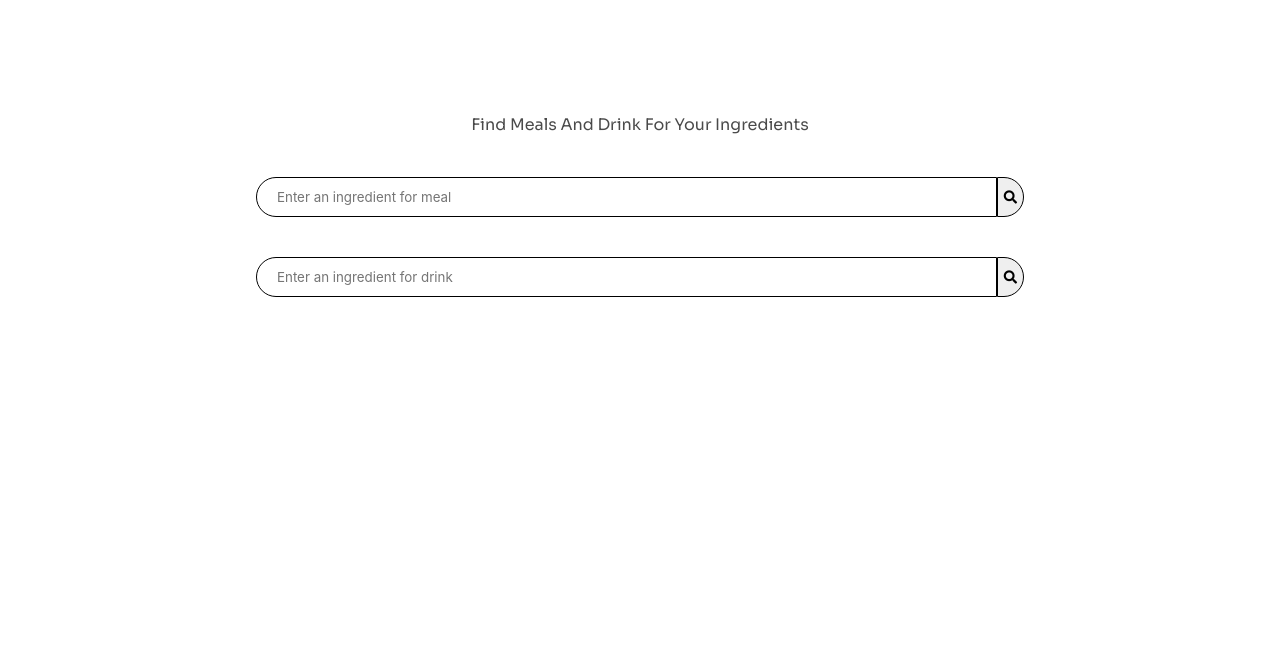
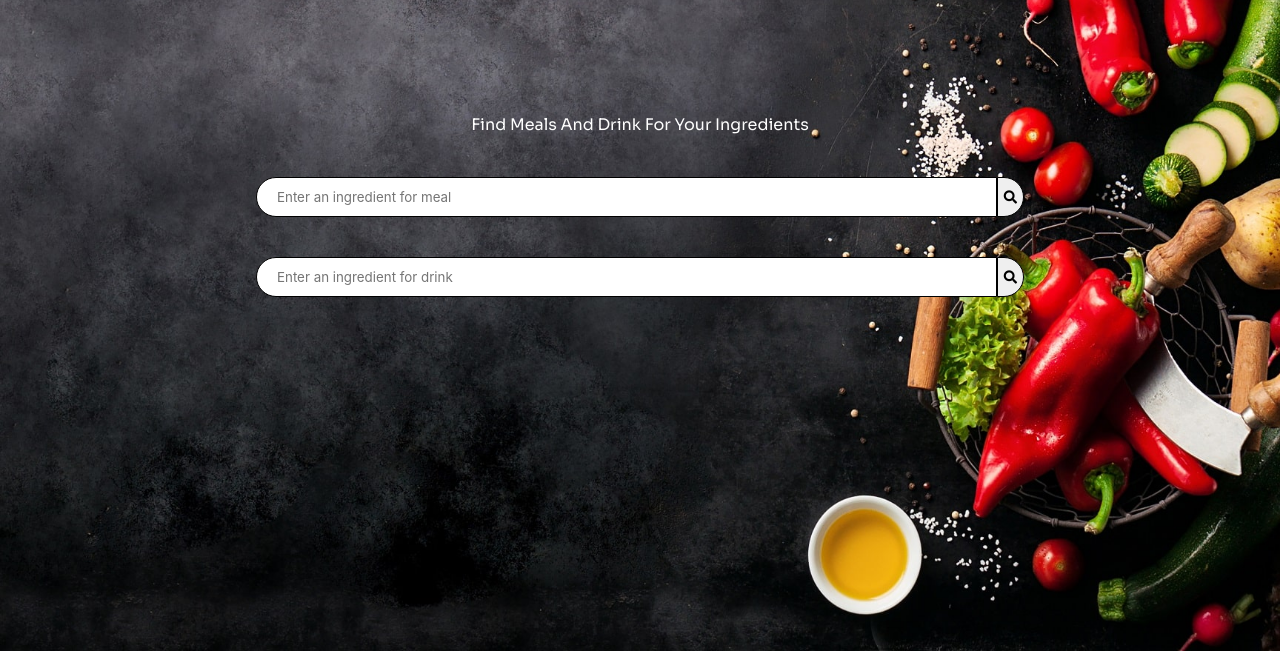
Before and after one commit to stahljohnmark/whatsfordinner, a plain HTML site: page index.html in a window 1280 px wide. Shown: the part 149-800 px from the top of the page. Drawn offline with nearby package versions, Linux system fonts and the light colour scheme.

Commit message:
readme is done

```diff
--- a/assets/css/style.css
+++ b/assets/css/style.css
@@ -3,8 +3,23 @@
 }
 
 header {
-    background-color: #5C5B5B;
     padding: 0px 15px;
+}
+
+h2 {
+    color: white
+}
+
+html {
+    background-image: url('../images/app-backgound.jpg');
+    background-size: cover;
+    box-sizing: border-box;
+    background-position: center;
+    height: 100vh;
+    position: relative;
+    font-family: 'Rubik', sans-serif;
+    color: whitesmoke;
+    background-repeat: repeat;
 }
 
 .title {
@@ -63,6 +78,7 @@ h2,
     border-bottom: 1px solid black;
     color: gold;
     cursor: pointer;
+    background-color: white;
 }
 
 .top-right:hover {
@@ -92,3 +108,9 @@ h2,
 #error-header {
     background-color: #E82F1C;
 }
+
+@media all and (max-width: 768px) {
+    body {
+        background-image: url('../images/background-mobile.jpg');
+    }
+}
```
Also changed, not shown: 1 other file.
